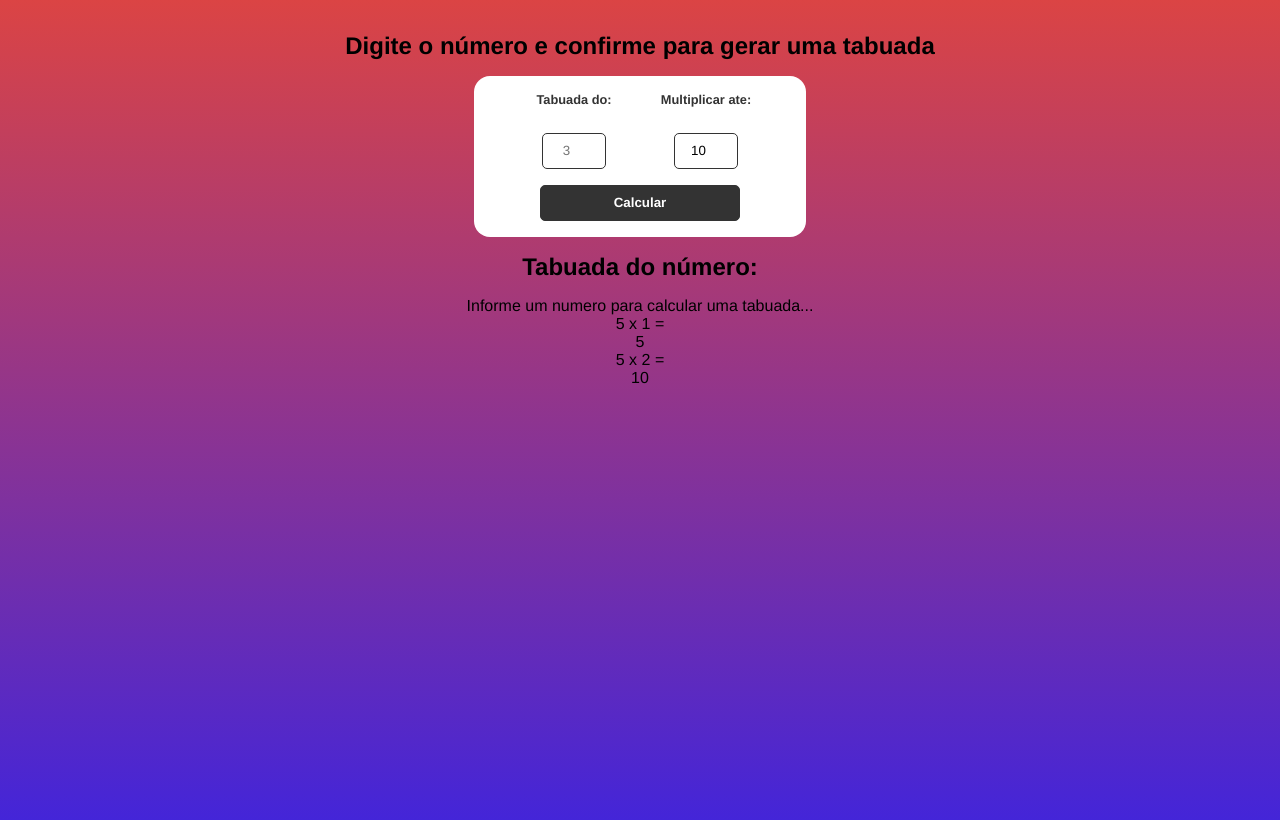
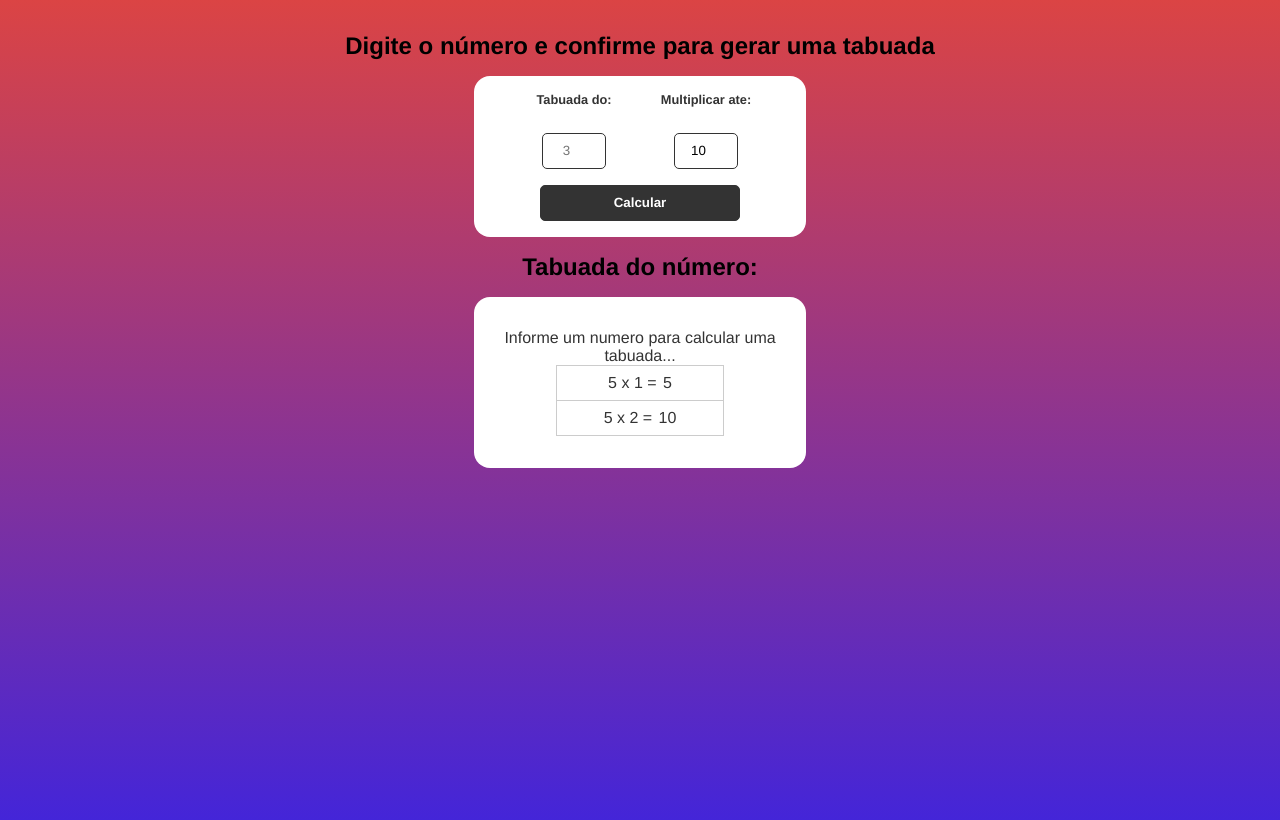
Before and after one commit to Luis-Gustavo-MC/Javascript, a plain HTML site: page Projeto01 - Calculadora/index.html in a window 1280 px wide. Drawn offline with Linux system fonts and the light colour scheme.

Commit message:
Project01 - CSS part02

```diff
--- a/Projeto01 - Calculadora/css/style.css
+++ b/Projeto01 - Calculadora/css/style.css
@@ -63,3 +63,31 @@ h2{
     cursor: pointer;
     font-weight: bold;
 }
+
+#multiplication-operations{
+    display: flex;
+    flex-direction: column;
+    align-items: center;
+    max-width: 300px;
+    margin: 1rem auto;
+    padding: 2rem 1rem;
+    background: #fff;
+    color: #333;
+    border-radius: 1rem;
+}
+
+#multiplication-operations .row{
+    display: flex;
+    justify-content: center;
+    border: 1px solid #ccc;
+    border-bottom: none;
+    padding: 0.5rem;
+    width: 150px;
+}
+
+#multiplication-operations .row:last-child{
+    border-bottom: 1px solid #ccc;
+}
+#multiplication-operations .result{
+    margin-left: 0.4rem;
+}
```
